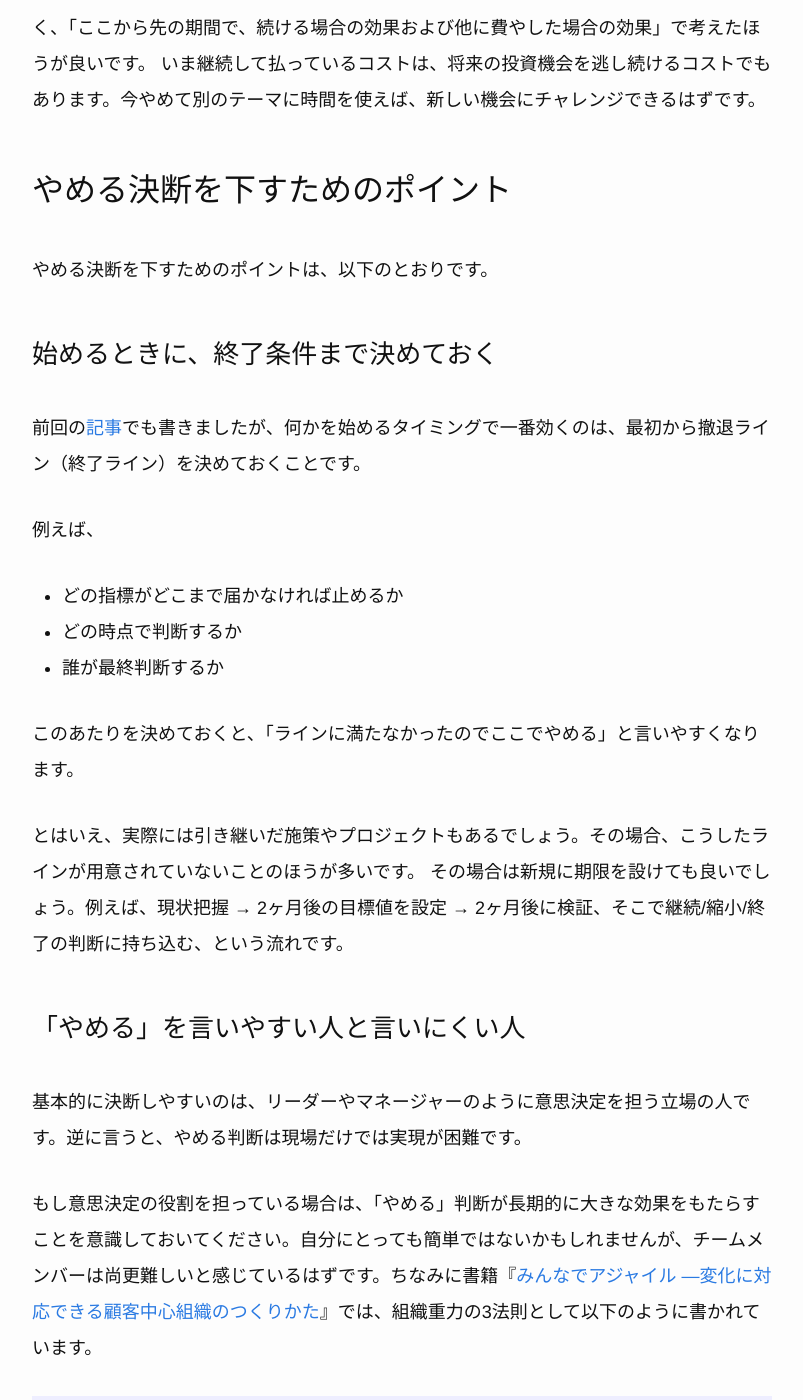
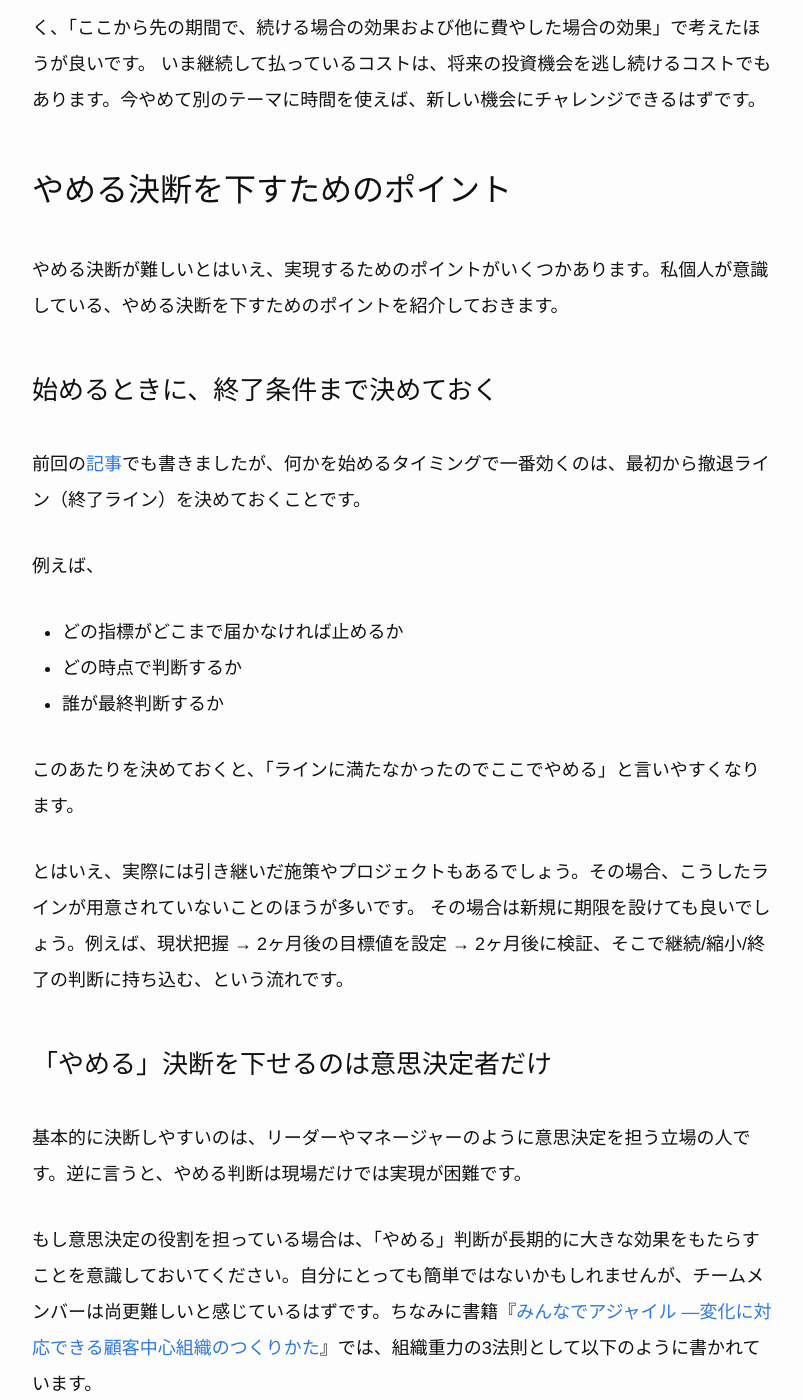
Before and after one commit to iwashi/iwashi.github.io, a Jekyll site: the page built from _posts/2026-02-28-stop-decision.md, in a window 1280 px wide and 1400 px high, scrolled down 1670 px. Shown: the whole window, without its empty margins (238-1041 px from the left). Built offline with Jekyll 4.4.1, drawn with Linux system fonts in a browser that asks for light colours.

Commit message:
brush up

```diff
--- a/_posts/2026-02-28-stop-decision.md
+++ b/_posts/2026-02-28-stop-decision.md
@@ -36,7 +36,7 @@ ogp: /assets/images/ogp/2026-02-28-stop-decision_ogp.png
 
 ## やめる決断を下すためのポイント
 
-やめる決断を下すためのポイントは、以下のとおりです。
+やめる決断が難しいとはいえ、実現するためのポイントがいくつかあります。私個人が意識している、やめる決断を下すためのポイントを紹介しておきます。
 
 ### 始めるときに、終了条件まで決めておく
 
@@ -53,7 +53,7 @@ ogp: /assets/images/ogp/2026-02-28-stop-decision_ogp.png
 とはいえ、実際には引き継いだ施策やプロジェクトもあるでしょう。その場合、こうしたラインが用意されていないことのほうが多いです。
 その場合は新規に期限を設けても良いでしょう。例えば、現状把握 → 2ヶ月後の目標値を設定 → 2ヶ月後に検証、そこで継続/縮小/終了の判断に持ち込む、という流れです。
 
-### 「やめる」を言いやすい人と言いにくい人
+### 「やめる」決断を下せるのは意思決定者だけ
 
 基本的に決断しやすいのは、リーダーやマネージャーのように意思決定を担う立場の人です。逆に言うと、やめる判断は現場だけでは実現が困難です。
 
```
